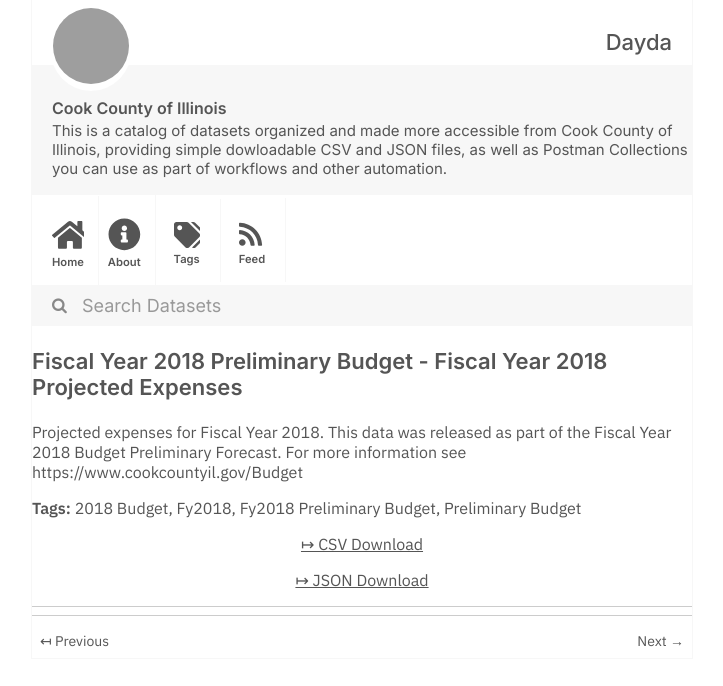
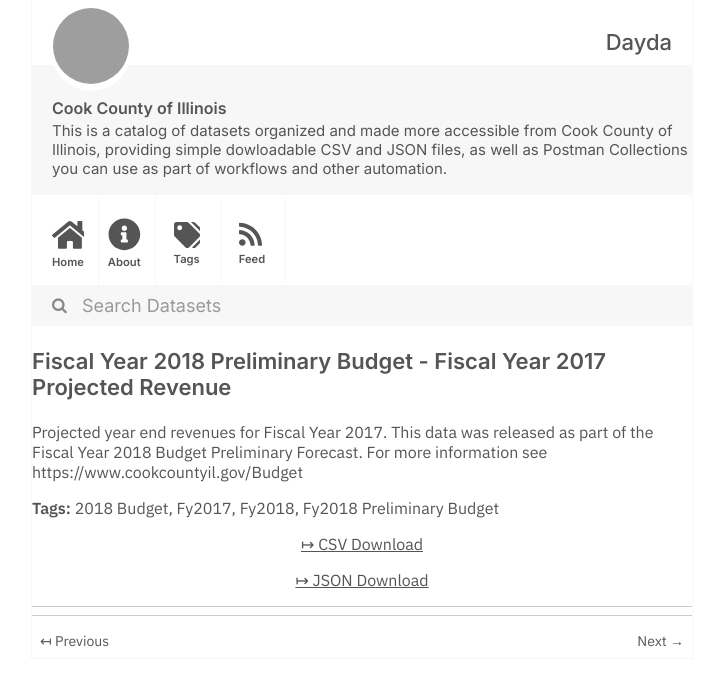
Before and after one commit to dayda-entities/cook-county-of-illinois, a Jekyll site: the page built from _posts/2020-11-10-fiscal-year-2018-preliminary-b.md, in a window 1280 px wide, cut to the strip 0-686 px from the top of the page. Shown: the whole strip, without its empty margins (278-1001 px from the left). Built offline with Jekyll 4.4.1, drawn with Linux system fonts in a browser that asks for light colours; grey boxes are pictures that could not be loaded.

Commit message:
Publish Data

```diff
--- a/_posts/2020-11-10-fiscal-year-2018-preliminary-b.md
+++ b/_posts/2020-11-10-fiscal-year-2018-preliminary-b.md
@@ -1,21 +1,21 @@
 ---
-title: Fiscal Year 2018 Preliminary Budget - Fiscal Year 2018 Projected Expenses
-created: '2020-11-10T16:57:18.088094'
-modified: '2020-11-10T16:57:18.088105'
+title: Fiscal Year 2018 Preliminary Budget - Fiscal Year 2017 Projected Revenue
+created: '2020-11-10T16:57:55.086789'
+modified: '2020-11-10T16:57:55.086800'
 state: active
 type: dataset
 tags:
   - 2018 Budget
+  - Fy2017
   - Fy2018
   - Fy2018 Preliminary Budget
-  - Preliminary Budget
 groups:
   - Local Government
 csv_url: >-
-  https://datacatalog.cookcountyil.gov/api/views/937p-hbaw/rows.csv?accessType=DOWNLOAD
+  https://datacatalog.cookcountyil.gov/api/views/w7mz-b4q7/rows.csv?accessType=DOWNLOAD
 json_url: >-
-  https://datacatalog.cookcountyil.gov/api/views/937p-hbaw/rows.json?accessType=DOWNLOAD
+  https://datacatalog.cookcountyil.gov/api/views/w7mz-b4q7/rows.json?accessType=DOWNLOAD
 layout: post
 
 ---
-Projected expenses for Fiscal Year 2018. This data was released as part of the Fiscal Year 2018 Budget Preliminary Forecast. For more information see https://www.cookcountyil.gov/Budget
+Projected year end revenues for Fiscal Year 2017. This data was released as part of the Fiscal Year 2018 Budget Preliminary Forecast. For more information see https://www.cookcountyil.gov/Budget
```
